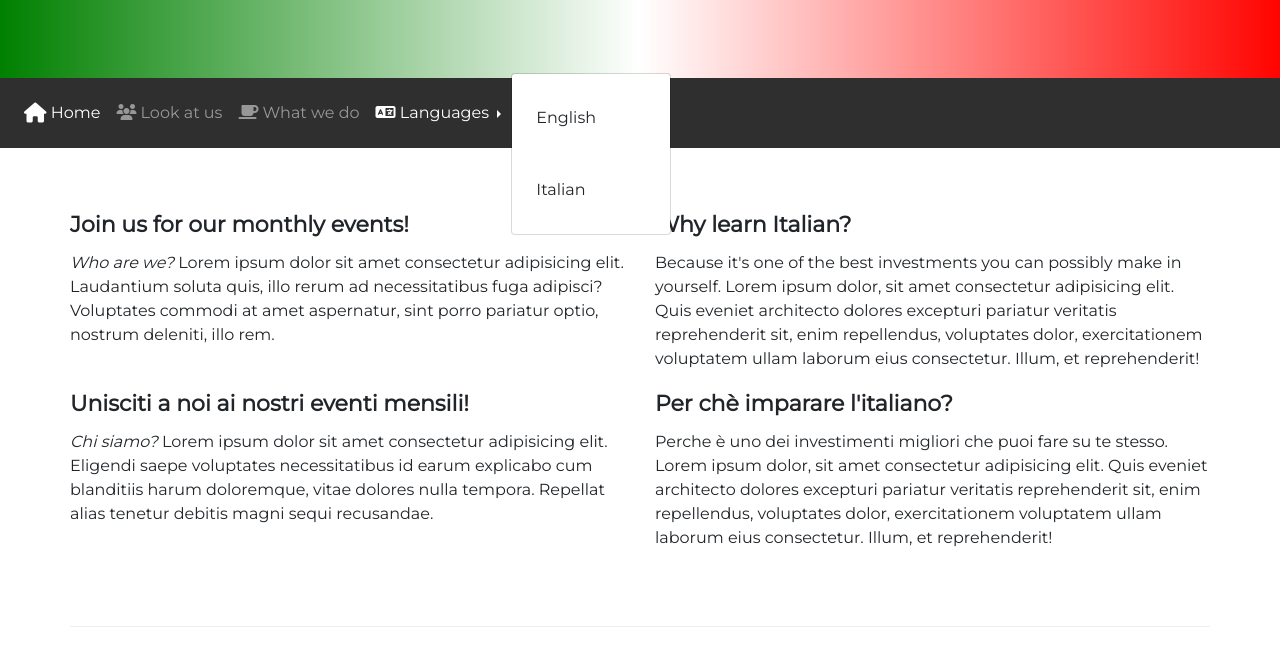
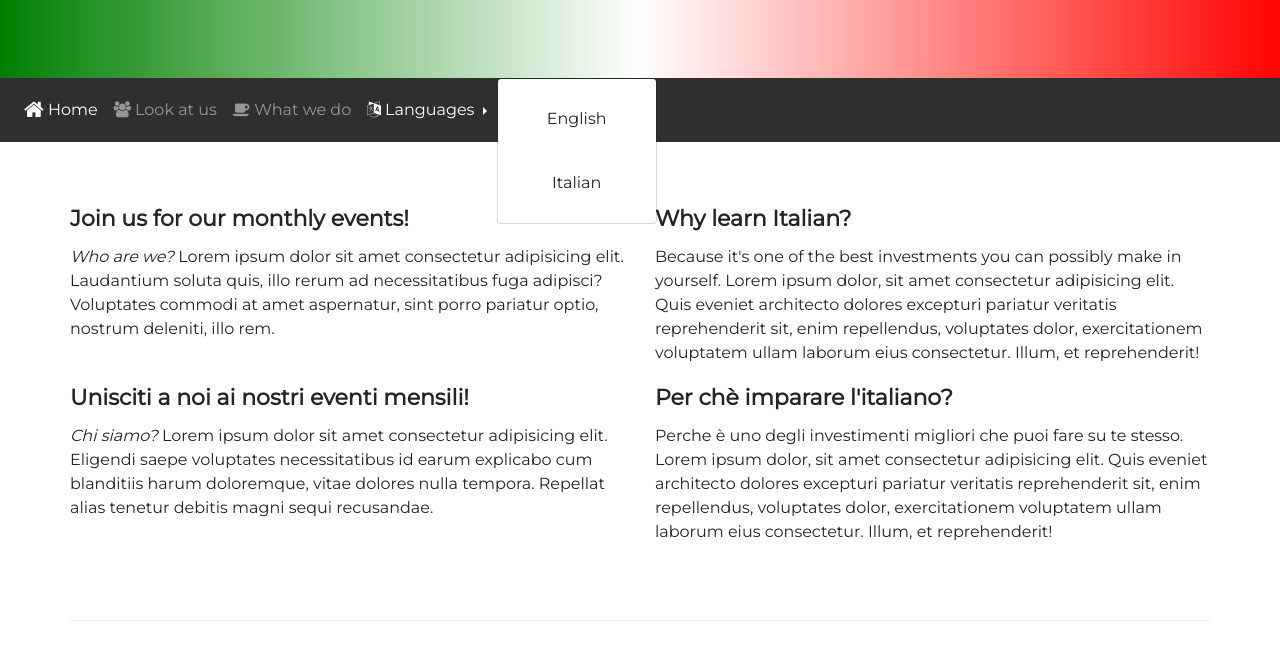
Before and after one commit to VittorioAltagracia/SpeakItalianInAustinV2, a website: page index.html in a window 1280 px wide. Both pictures are taken after a click on the link "Languages". Shown: the part 130-800 px from the top of the page. Drawn offline with nearby package versions, Linux system fonts and the light colour scheme.

Commit message:
Fixed a bug I introduced earlier by using custom css

```diff
--- a/index.html
+++ b/index.html
@@ -39,9 +39,9 @@
     </header>
     <!-- navigation bar starts here -->
 
-    <nav class="navbar navbar-expand-sm navbar-dark sticky-top">
+    <nav class="navbar navbar-expand-sm navbar-dark sticky-top py-0">
       <button
-        class="navbar-toggler ml-auto"
+        class="navbar-toggler ml-auto m-1"
         type="button"
         data-toggle="collapse"
         data-target="#italianNavbar"
@@ -49,7 +49,7 @@
         <span class="navbar-toggler-icon"></span>
       </button>
 
-      <div class="collapse navbar-collapse" id="#italianNavbar">
+      <div class="collapse navbar-collapse" id="italianNavbar">
         <ul class="navbar-nav">
           <li class="nav-item active">
             <a class="nav-link" href="#">
@@ -79,8 +79,8 @@
               Languages
             </a>
             <div class="dropdown-menu" aria-labelledby="navbarDropdownMenuLink">
-              <a class="dropdown-item" href="#"> English</a>
-              <a class="dropdown-item" href="#"> Italian</a>
+              <a class="dropdown-item text-md-center" href="#"> English</a>
+              <a class="dropdown-item text-md-center" href="#"> Italian</a>
             </div>
           </li>
         </ul>
@@ -124,9 +124,9 @@
           <div class="col-md-5 col-lg-6 order-last">
             <span class="span4">Per chè imparare l'italiano?</span>
             <p>
-              Perche è uno dei investimenti migliori che puoi fare su te stesso.
-              Lorem ipsum dolor, sit amet consectetur adipisicing elit. Quis
-              eveniet architecto dolores excepturi pariatur veritatis
+              Perche è uno degli investimenti migliori che puoi fare su te
+              stesso. Lorem ipsum dolor, sit amet consectetur adipisicing elit.
+              Quis eveniet architecto dolores excepturi pariatur veritatis
               reprehenderit sit, enim repellendus, voluptates dolor,
               exercitationem voluptatem ullam laborum eius consectetur. Illum,
               et reprehenderit!
--- a/myStyle.css
+++ b/myStyle.css
@@ -111,10 +111,9 @@ footer {
 .navbar {
   background-color: #302f2f;
   margin: 0;
-  max-height: 70px;
 }
 
-/* .collapse:last-child {
-  display: flex;
-  justify-content: space-between;
-} */
+.navbar a,
+ul {
+  padding: 0;
+}
--- a/package.json
+++ b/package.json
@@ -15,6 +15,7 @@
   },
   "dependencies": {
     "bootstrap": "^4.5.2",
+    "font-awesome": "^4.7.0",
     "jquery": "^3.5.1",
     "popper.js": "^1.16.1"
   }
```
Also changed, not shown: 1 other file.
